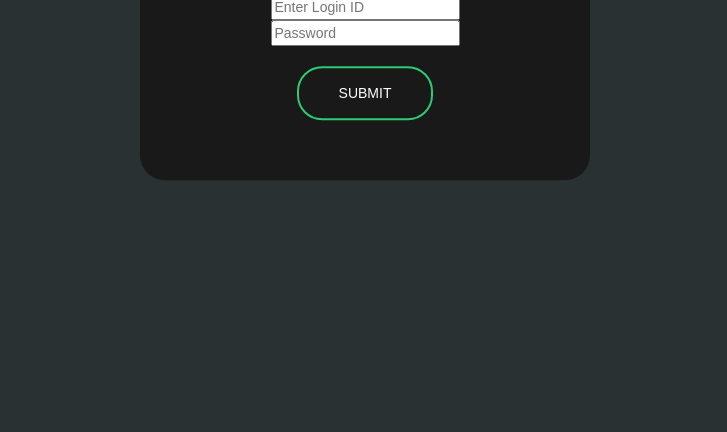
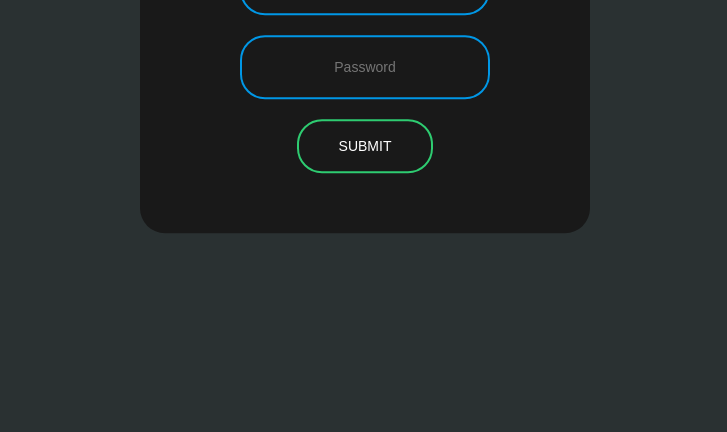
Before and after one commit to aneesh2411/ncpgroup, a plain HTML site: page index1.html in a window 1280 px wide. Shown: the part 368-800 px from the top of the page, without its empty margins (275-1002 px from the left). Drawn offline with Linux system fonts and the light colour scheme.

Commit message:
Update index1.html

```diff
--- a/index1.html
+++ b/index1.html
@@ -11,19 +11,18 @@
   <link href="https://fonts.googleapis.com/css?family=Acme" rel="stylesheet">
 </head>
 
-<body class="login-body">
+<body>
 
   <h1 id="headername"> Placement Preparation Portal </h1>
 
   <form class="box" action="student_corner1.html" >
     <h1>Student Login</h1>
 
-    <input type="text" name='loginid'  required placeholder="Enter Login ID">
-    <input type="password" name='password'  required placeholder="Password">
+    <input type="text" name='loginid' id="AdminId" required placeholder="Enter Login ID">
+    <input type="password" name='password' id="pass" required placeholder="Password">
     <input type="submit" id="submit" >
   </form>
 
 
-
   </body>
 </html>
```
